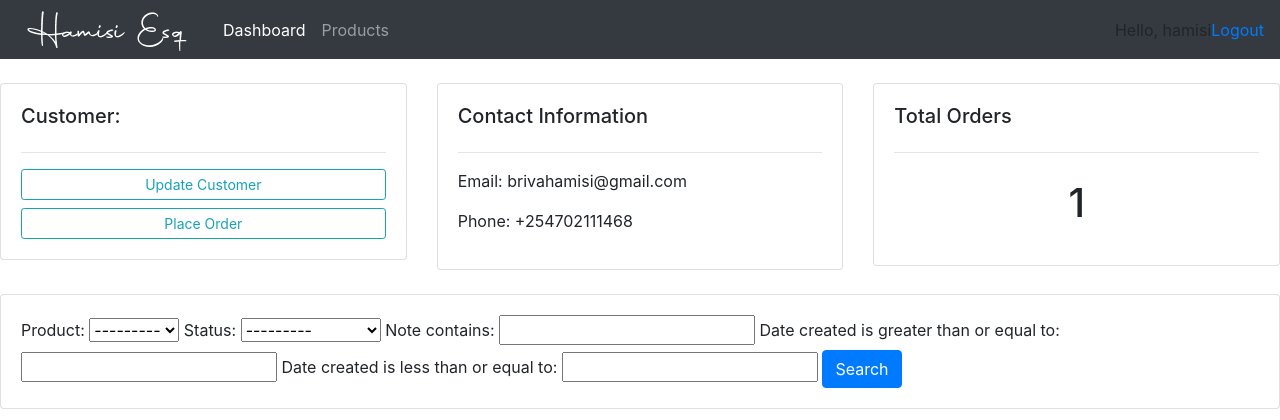
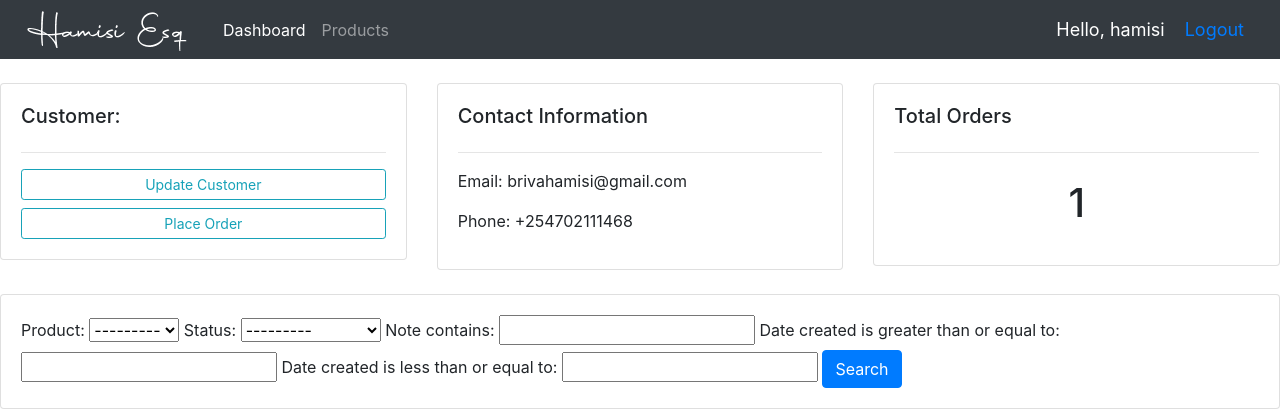
Before and after one commit to BrivaHamisi/Customer-Management-Platform, a Django app: page /customer/1 in a window 1280 px wide. Shown: the top 420 px of the page. Run offline with Django 4.2, Linux system fonts and the light colour scheme; a user stored in the database is signed in; data comes from the database, SQL or seed files in the repository; both versions use the stored data as it was after the commit; some libraries are stand-ins or nearby versions.

Commit message:
User Registration and Login Authentication

```diff
--- a/accounts/templates/accounts/navbar.html
+++ b/accounts/templates/accounts/navbar.html
@@ -1,4 +1,13 @@
 {% load static %}
+
+<style>
+  .hello-msg{
+    font-size: 18px;
+    color: #ffffff;
+    margin-right: 20px;
+
+  }
+</style>
 
 <nav class="navbar navbar-expand-lg navbar-dark bg-dark">
     <img src="{% static 'images/default logo.png' %}">
@@ -15,6 +24,6 @@
         </li>
       </ul>
     </div>
-    <span id="hello-msg">Hello, {{request.user}}</span>
-    <span ><a href="{% url 'logout'%}">Logout</a></span>
+    <span class="hello-msg">Hello, {{request.user}}</span>
+    <span class="hello-msg"><a href="{% url 'logout'%}">Logout</a></span>
   </nav>
--- a/accounts/views.py
+++ b/accounts/views.py
@@ -7,44 +7,51 @@ from .forms import OrderForm, CreateUserForm
 from .filters import OrderFilter
 from django.contrib.auth.forms import UserCreationForm
 from django.contrib import messages
+from django.contrib.auth.decorators import login_required
 
 from django.contrib.auth import authenticate, login, logout
 
 
 def registerPage(request):
-    form = CreateUserForm()
+    if request.user.is_authenticated:
+        return redirect('home')
+    else:
+        form = CreateUserForm()
+        if request.method == 'POST':
+            form = CreateUserForm(request.POST)
+            if form.is_valid():
+                form.save()
+                user = form.cleaned_data.get('username')
+                messages.success(request, 'Account was Created for' + user)
+                return redirect('login')
 
-    if request.method == 'POST':
-        form = CreateUserForm(request.POST)
-        if form.is_valid():
-            form.save()
-            user = form.cleaned_data.get('username')
-            messages.success(request, 'Account was Created for' + user)
-            return redirect('login')
-
-    context = {'form':form}
-    return render(request, 'accounts/register.html', context)
+        context = {'form':form}
+        return render(request, 'accounts/register.html', context)
 
 def loginPage(request):
-    if request.method == 'POST':
-        username=request.POST.get('username')
-        password=request.POST.get('password')
+    if request.user.is_authenticated:
+        return redirect('home')
+    else:
+        if request.method == 'POST':
+            username=request.POST.get('username')
+            password=request.POST.get('password')
 
-        user = authenticate(request, username= username, password = password)
+            user = authenticate(request, username= username, password = password)
 
-        if user is not None:
-            login(request, user)
-            return redirect('home')
-        else:
-            messages.info(request, 'Username or Password is incorrect!')
+            if user is not None:
+                login(request, user)
+                return redirect('home')
+            else:
+                messages.info(request, 'Username or Password is incorrect!')
 
-    context = {}
-    return render(request, 'accounts/login.html', context)
+        context = {}
+        return render(request, 'accounts/login.html', context)
 
 def logoutUser(request):
 	logout(request)
 	return redirect('login')
 
+@login_required(login_url='login')
 def home(request):
     orders = Order.objects.all()
     customers = Customer.objects.all()
@@ -58,11 +65,13 @@ def home(request):
     'total_customers': total_customers, 'delivered': delivered, 'pending': pending}
     return render(request, 'accounts/dashboard.html', context)
 
+@login_required(login_url='login')
 def products(request):
     products = Products.objects.all()
     return render(request, 'accounts/products.html', {'products': products})
 
 
+@login_required(login_url='login')
 def customer(request, pk):
     customer = Customer.objects.get(id=pk)
 
@@ -75,6 +84,7 @@ def customer(request, pk):
     context = {'customer':customer, 'orders' : orders, 'orders_count' :orders_count, 'myFilter':myFilter}
     return render(request, 'accounts/customer.html', context)
 
+@login_required(login_url='login')
 def createOrder(request, pk):
     OrderFormSet = inlineformset_factory(Customer, Order, fields= ('product', 'status'), extra=10)
     customer = Customer.objects.get(id=pk)
@@ -92,6 +102,7 @@ def createOrder(request, pk):
     context = {'formset':formset }
     return render(request, 'accounts/order_form.html', context)
 
+@login_required(login_url='login')
 def updateOrder(request, pk):
 
     order = Order.objects.get(id=pk)
@@ -107,6 +118,7 @@ def updateOrder(request, pk):
     context = {'form': form }
     return render(request, 'accounts/order_form.html', context)
 
+@login_required(login_url='login')
 def deleteOrder(request, pk):
 
     order = Order.objects.get(id=pk)
```
Also changed, not shown: db.sqlite3.
